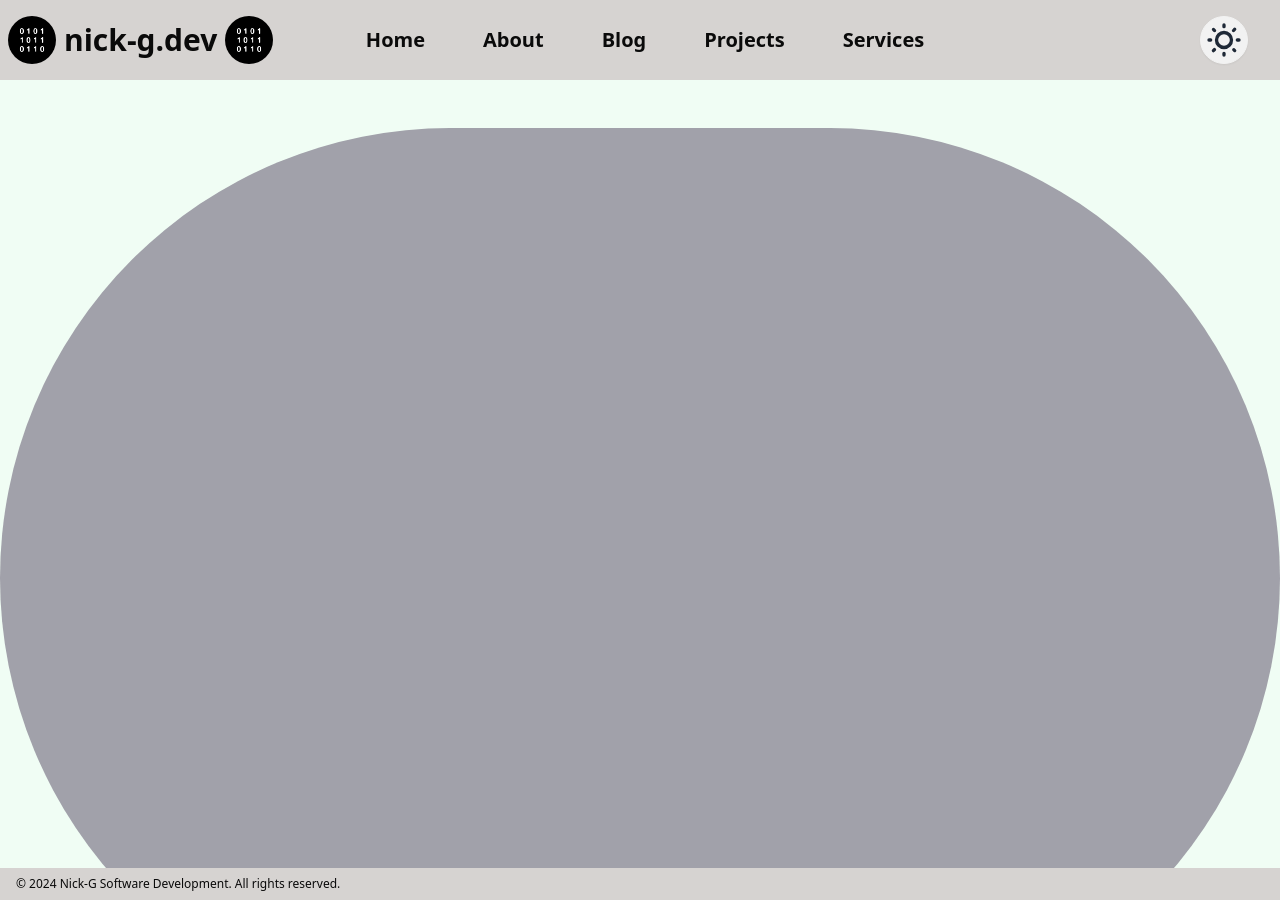
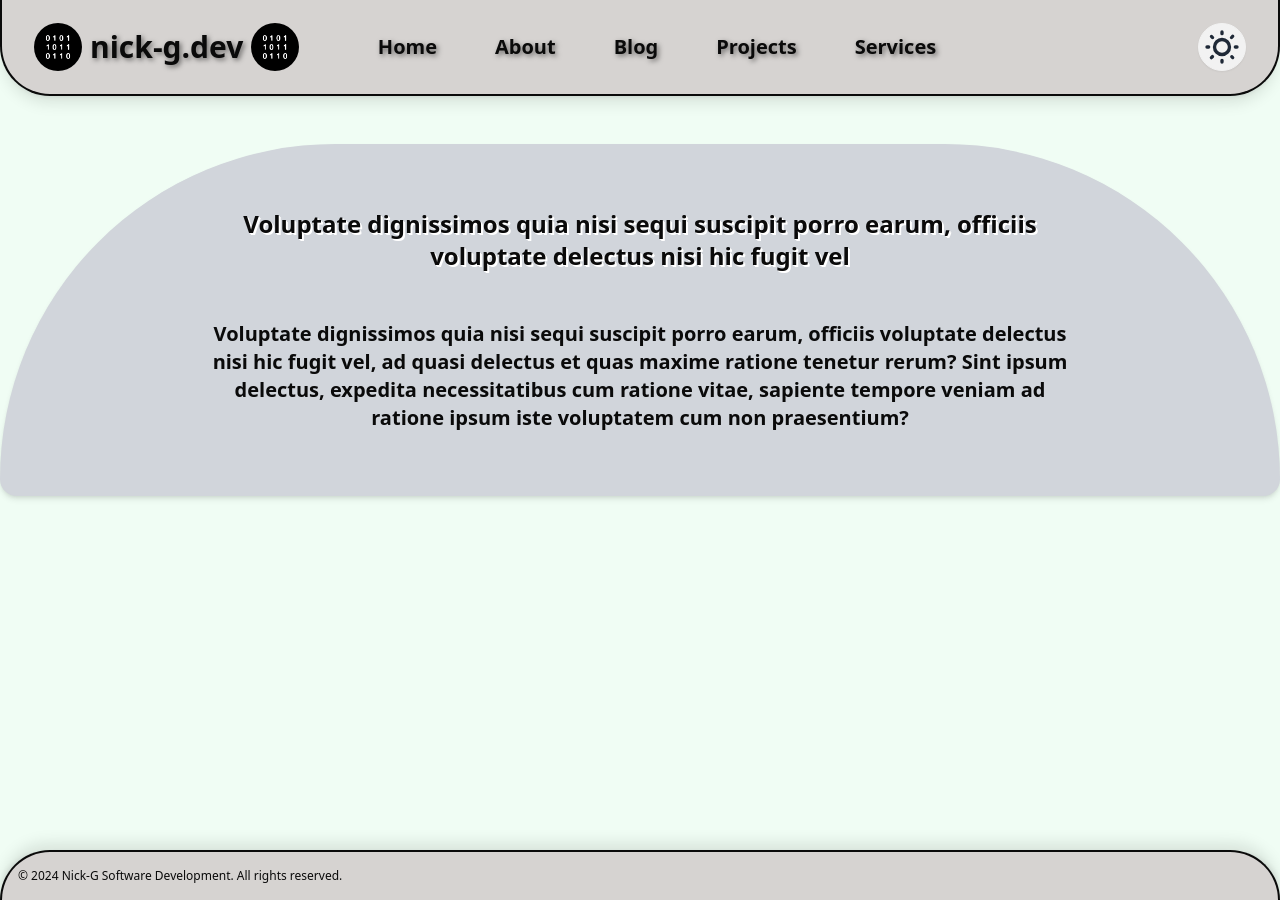
Before and after one commit to ngimb64/ngimb64.github.io, a Jekyll site: the page built from index.html, in a window 1280 px wide and 900 px high. Built offline with Jekyll 4.4.1, drawn with Linux system fonts in a browser that asks for light colours; some of the changed text lies outside the part shown.

Commit message:
06/13/24 - light/dark color scheme finished, nav/footer mostly finished, and hero close to done just needs images

```diff
--- a/_includes/footer.html
+++ b/_includes/footer.html
@@ -1,5 +1,9 @@
-<footer class="fixed bottom-0 w-full bg-stone-300 dark:bg-slate-950">
-    <div class="container mx-auto h-full px-4 py-2">
+<footer
+    class="fixed bottom-0 w-full border-l-2 border-r-2 border-t-2 border-neutral-950 bg-stone-300 dark:border-yellow-300 dark:bg-slate-950"
+>
+    <div
+        class="container mx-auto flex h-full items-center justify-center px-4 py-4 lg:justify-start"
+    >
         <p class="text-xs text-neutral-950 dark:text-lime-500">
             &copy; {{ site.time | date: '%Y' }} {{ site.title }}. All rights
             reserved.
--- a/_includes/nav.html
+++ b/_includes/nav.html
@@ -1,26 +1,23 @@
-<nav class="navbar fixed top-0 min-h-20 bg-stone-300 dark:bg-slate-950">
+<nav
+    class="navbar fixed top-0 min-h-24 border-b-2 border-l-2 border-r-2 border-neutral-950 bg-stone-300 shadow-lg dark:border-yellow-300 dark:bg-neutral-950 dark:shadow-lime-500"
+>
     <!-- Logo -->
-    <div class="navbar-start flex items-center">
-        <a
-            class="navbar-brand flex items-center"
-            href="{% if site.baseurl != '' %}{{ site.baseurl }}{% endif %}/"
-            tabindex="-1"
-        >
+    <div class="navbar-start flex items-center sm:ml-6">
+        <a class="navbar-brand flex items-center" tabindex="-1">
             <img
                 src="{{ relative_url }}/src/img/binary_icon.png"
                 id="logo-1"
-                alt="Binary"
-                class="brand-logo xl:max-h-13 xl:max-w-13 max-h-12 max-w-12 rounded-full 2xl:max-h-14 2xl:max-w-14"
+                class="brand-logo max-h-12 max-w-12 rounded-full 2xl:max-h-14 2xl:max-w-14"
             />
             <span
+                id="logo-text"
                 class="whitespace-nowrap px-2 text-3xl font-semibold text-neutral-950 dark:text-lime-500 2xl:text-4xl"
                 >nick-g.dev</span
             >
             <img
                 src="{{ relative_url }}/src/img/binary_icon.png"
                 id="logo-2"
-                alt="Binary"
-                class="brand-logo xl:max-h-13 xl:max-w-13 max-h-12 max-w-12 rounded-full 2xl:max-h-14 2xl:max-w-14"
+                class="brand-logo max-h-12 max-w-12 rounded-full 2xl:max-h-14 2xl:max-w-14"
             />
         </a>
     </div>
@@ -35,24 +32,42 @@
             <li class="nav-item">
                 <a
                     href="{% if site.baseurl != '' %}{{ site.baseurl }}{% endif %}/"
+                    class="dark:hover:bg-stone-500"
                     >Home</a
                 >
             </li>
             <li class="nav-item">
-                <a href="{{ relative_url }}/pages/about.html">About</a>
+                <a
+                    href="{{ relative_url }}/pages/about.html"
+                    class="dark:hover:bg-stone-500"
+                    >About</a
+                >
             </li>
             <li class="nav-item">
-                <a href="{{ relative_url }}/pages/blog.html">Blog</a>
+                <a
+                    href="{{ relative_url }}/pages/blog.html"
+                    class="dark:hover:bg-stone-500"
+                    >Blog</a
+                >
             </li>
             <li class="nav-item">
-                <a href="{{ relative_url }}/pages/projects.html">Projects</a>
+                <a
+                    href="{{ relative_url }}/pages/projects.html"
+                    class="dark:hover:bg-stone-500"
+                    >Projects</a
+                >
             </li>
             <li class="nav-item">
-                <a href="{{ relative_url }}/pages/services.html">Services</a>
+                <a
+                    href="{{ relative_url }}/pages/services.html"
+                    class="dark:hover:bg-stone-500"
+                    >Services</a
+                >
             </li>
         </ul>
     </div>
 
+    <!-- End section on far right with toggles-->
     <div class="navbar-end flex items-center">
         <label class="btn btn-circle swap swap-rotate mr-2 sm:mr-4 lg:hidden">
             <!-- this hidden checkbox controls the state -->
--- a/_layouts/default.html
+++ b/_layouts/default.html
@@ -1,28 +1,30 @@
-{%- assign url = page.url | default: '/' | prepend: site.url -%}
-{%- assign title = page.title | default: site.title -%}
-{%- assign description = page.description | default: site.description -%}
-{%- assign image = '/src/img/image.jpg' | prepend: site.url -%}
+{%- assign url = page.url | default: '/' | prepend: site.url -%} {%- assign
+title = page.title | default: site.title -%} {%- assign description =
+page.description | default: site.description -%} {%- assign image =
+'/src/img/image.jpg' | prepend: site.url -%}
 
 <!doctype html>
 <html lang="en">
     <head>
-        <meta charset="utf-8"/>
-        <meta name="viewport" content="width=device-width, initial-scale=1"/>
-        <meta name="title" content="{{ title | xml_escape }}"/>
-        <meta name="description" content="{{ description | xml_escape }}"/>
-        <meta name="image" content="{{ image }}"/>
+        <meta charset="utf-8" />
+        <meta name="viewport" content="width=device-width, initial-scale=1" />
+        <meta name="title" content="{{ title | xml_escape }}" />
+        <meta name="description" content="{{ description | xml_escape }}" />
+        <meta name="image" content="{{ image }}" />
         <link
             rel="shortcut icon"
             href="{{ relative_url }}/src/img/favicon_io/favicon.ico"
         />
-        <link rel="stylesheet" href="{{ relative_url }}/src/css/custom.css"/>
+        <link rel="stylesheet" href="{{ relative_url }}/src/css/custom.css" />
         <title>{{ title }}</title>
     </head>
 
     <body>
         {% include nav.html %}
 
-        <main class="bg-green-50 dark:bg-stone-700">{{ content }}</main>
+        <main class="h-screen overflow-auto bg-green-50 dark:bg-stone-700">
+            {{ content }}
+        </main>
 
         {% include footer.html %}
 
--- a/index.html
+++ b/index.html
@@ -2,19 +2,43 @@
 title: nick-g.dev || Home
 ---
 
-<div class="container mx-auto py-20">
+<div
+    id="content"
+    class="container mx-auto py-24 text-neutral-950 dark:text-gray-300"
+>
     <!-- Add space -->
     <div class="h-12"></div>
 
     <!-- Hero Section-->
     <div
-        class="hero min-h-screen rounded-full bg-zinc-400 dark:bg-stone-500"
-    ></div>
+        id="hero-section"
+        class="flex-col items-center justify-center bg-gray-300 px-12 py-16 align-middle shadow-md dark:bg-stone-500 dark:shadow-lime-500 sm:px-28 md:px-40 lg:flex-row lg:px-52"
+    >
+        <h1
+            class="header-shadow-light w-full text-center text-lg font-bold sm:text-xl lg:text-2xl 2xl:text-3xl"
+        >
+            Voluptate dignissimos quia nisi sequi suscipit porro earum, officiis
+            voluptate delectus nisi hic fugit vel
+        </h1>
+
+        <div class="h-12"></div>
+
+        <p
+            class="text-md w-full text-center font-semibold sm:text-lg lg:text-xl 2xl:text-2xl"
+        >
+            Voluptate dignissimos quia nisi sequi suscipit porro earum, officiis
+            voluptate delectus nisi hic fugit vel, ad quasi delectus et quas
+            maxime ratione tenetur rerum? Sint ipsum delectus, expedita
+            necessitatibus cum ratione vitae, sapiente tempore veniam ad ratione
+            ipsum iste voluptatem cum non praesentium?
+        </p>
+    </div>
 
     <!-- Add space -->
     <div class="h-12"></div>
+</div>
 
-    <div class="grid grid-cols-1 gap-6 md:grid-cols-2">
+<!-- <div class="grid grid-cols-1 gap-6 md:grid-cols-2">
         <div class="rounded-lg bg-white p-5 shadow-md">
             <h2 class="mb-2 text-xl font-semibold text-gray-900">About Me</h2>
             <p class="text-gray-799">
@@ -39,5 +63,4 @@ title: nick-g.dev || Home
                 </li>
             </ul>
         </div>
-    </div>
-</div>
+    </div> -->
--- a/src/css/custom.css
+++ b/src/css/custom.css
@@ -19,7 +19,90 @@ Breakpoint prefix	Minimum width	CSS
 /*
 Nav Bar
 */
+.navbar {
+    border-bottom-left-radius: 50px;
+    border-bottom-right-radius: 50px;
+}
+
 #logo-1,
 #logo-2 {
     filter: brightness(175%);
 }
+
+#logo-text,
+.nav-item {
+    text-shadow: 2px 2px 5px rgba(0, 0, 0, 0.5);
+}
+
+.dark #logo-text,
+.dark .nav-item {
+    text-shadow: 1px 1px 2px rgb(255, 255, 0);
+}
+
+/*
+Hero Section
+*/
+#hero-section {
+    border-top-left-radius: 100px;
+    border-top-right-radius: 100px;
+    border-bottom-left-radius: 50px;
+    border-bottom-right-radius: 50px;
+}
+
+@media (min-width: 768px) {
+    #hero-section {
+        border-top-left-radius: 250px;
+        border-top-right-radius: 250px;
+        border-bottom-left-radius: 50px;
+        border-bottom-right-radius: 50px;
+    }
+}
+
+@media (min-width: 1024px) {
+    #hero-section {
+        border-top-left-radius: 9999px;
+        border-top-right-radius: 9999px;
+        border-bottom-left-radius: 500px;
+        border-bottom-right-radius: 500px;
+    }
+}
+
+/*
+Body Content
+*/
+.header-shadow-light {
+    text-shadow:
+        1px 1px 0 white,
+        1px 1px 0 white,
+        1px 1px 0 white,
+        2px 2px 0 white;
+}
+
+.dark .header-shadow-light,
+.dark #content {
+    text-shadow:
+        1px 1px 0 black,
+        1px 1px 0 black,
+        1px 1px 0 black,
+        2px 2px 0 black;
+}
+
+/*
+Footer
+*/
+footer {
+    border-top-left-radius: 1000px;
+    border-top-right-radius: 1000px;
+    --tw-shadow: 0 -10px 15px -3px rgba(0, 0, 0, 0.1),
+        5px 0 6px -4px rgba(0, 0, 0, 0.1), -5px 0 6px -4px rgba(0, 0, 0, 0.1);
+    --tw-shadow-colored: 0 -10px 15px -3px var(--tw-shadow-color),
+        5px 0 6px -4px var(--tw-shadow-color),
+        -5px 0 6px -4px var(--tw-shadow-color);
+    box-shadow: var(--tw-ring-offset-shadow, 0 0 #0000),
+        var(--tw-ring-shadow, 0 0 #0000), var(--tw-shadow);
+}
+
+.dark footer {
+    --tw-shadow-color: #84cc16;
+    --tw-shadow: var(--tw-shadow-colored);
+}
```
Also changed, not shown: .prettierrc.json, src/css/tailwind.css, 1 other file.
